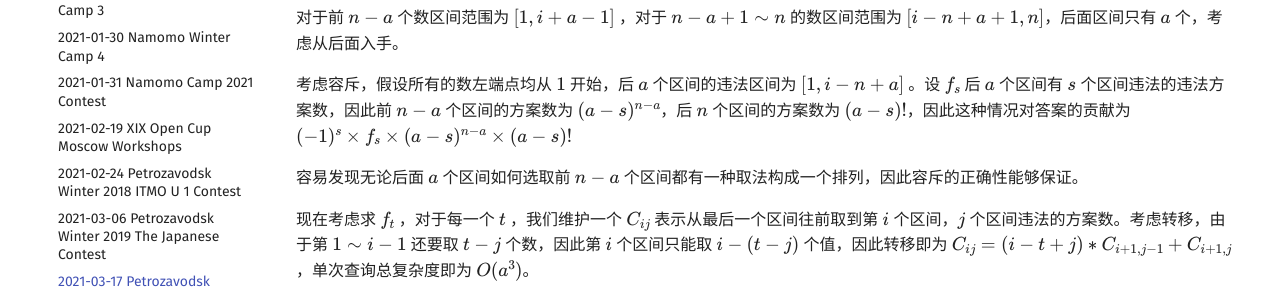
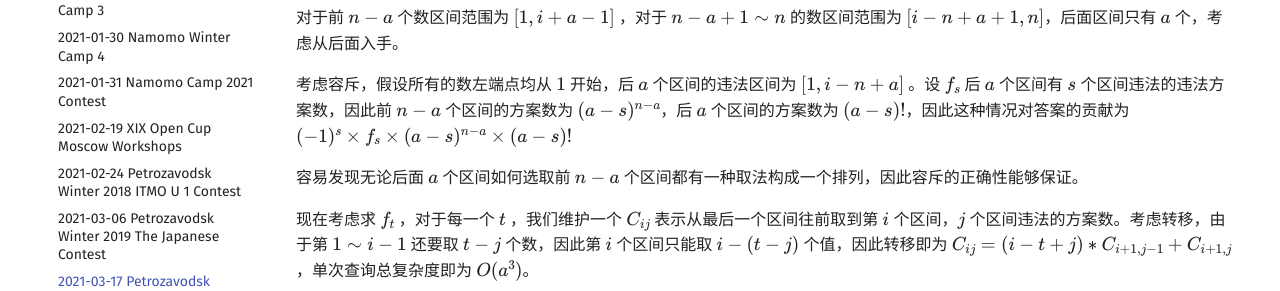
Before and after one commit to Kaguya-samaWannaMeAC/kaguya-samawannameac.github.io, an MkDocs documentation site: the page built from docs/contest/2021-03-17 Petrozavodsk Winter-2018. Jagiellonian U Contest.md, in a window 1280 px wide and 900 px high, scrolled down 1233 px. Shown: the part 162-453 px from the top of the window. Built offline with MkDocs 1.6.1 and Material for MkDocs 9.7.7, drawn with Linux system fonts in a browser that asks for light colours; emoji names are drawn with the system emoji font; comment, search, counter and statistics services are not loaded.

```diff
--- a/docs/contest/2021-03-17 Petrozavodsk Winter-2018. Jagiellonian U Contest.md
+++ b/docs/contest/2021-03-17 Petrozavodsk Winter-2018. Jagiellonian U Contest.md
@@ -42,7 +42,7 @@ $t$ 组数据，每组给定 $n, a$ ，对于 $i$ 可以选择的区间为 $[\ma
 
 对于前 $n - a$ 个数区间范围为 $[1, i + a - 1]$ ，对于 $n - a + 1 \sim n$ 的数区间范围为 $[i - n + a + 1, n]$，后面区间只有 $a$ 个，考虑从后面入手。
 
-考虑容斥，假设所有的数左端点均从 $1$ 开始，后 $a$ 个区间的违法区间为 $[1, i - n + a]$ 。设 $f_s$ 后 $a$ 个区间有 $s$ 个区间违法的违法方案数，因此前 $n - a$ 个区间的方案数为 $(a - s) ^ {n - a}$，后 $n$ 个区间的方案数为 $(a - s)!$，因此这种情况对答案的贡献为 $(-1)^{s}\times f_s \times (a - s) ^{n - a} \times (a - s) !$
+考虑容斥，假设所有的数左端点均从 $1$ 开始，后 $a$ 个区间的违法区间为 $[1, i - n + a]$ 。设 $f_s$ 后 $a$ 个区间有 $s$ 个区间违法的违法方案数，因此前 $n - a$ 个区间的方案数为 $(a - s) ^ {n - a}$，后 $a$ 个区间的方案数为 $(a - s)!$，因此这种情况对答案的贡献为 $(-1)^{s}\times f_s \times (a - s) ^{n - a} \times (a - s) !$
 
 容易发现无论后面 $a$ 个区间如何选取前 $n - a$ 个区间都有一种取法构成一个排列，因此容斥的正确性能够保证。
 
```
